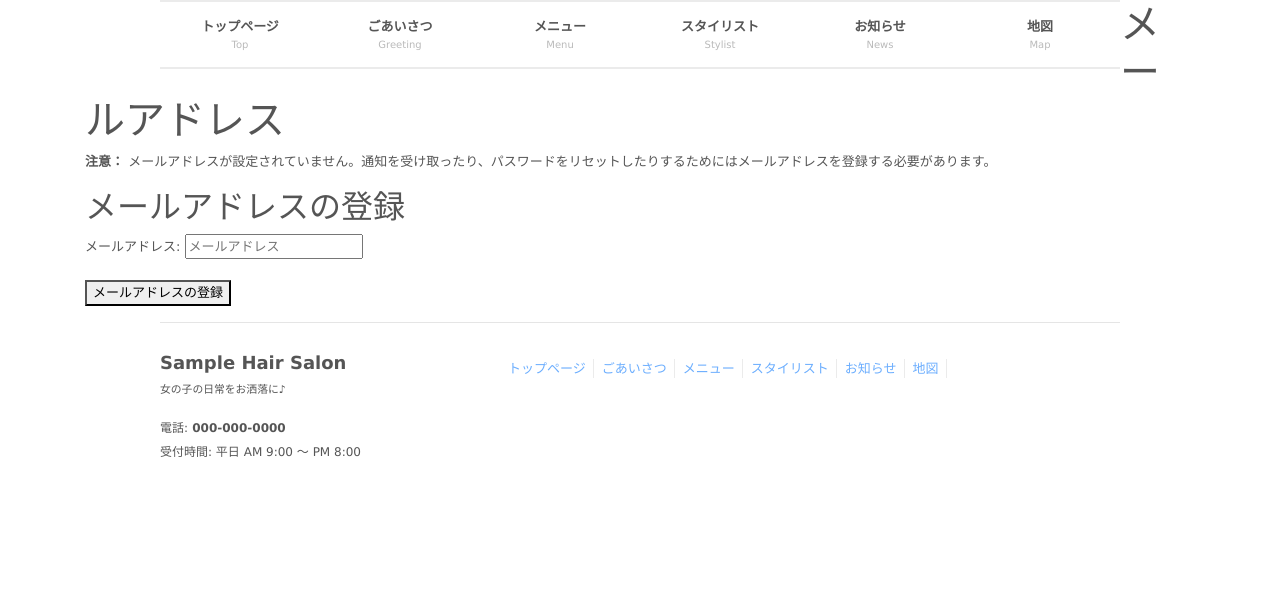
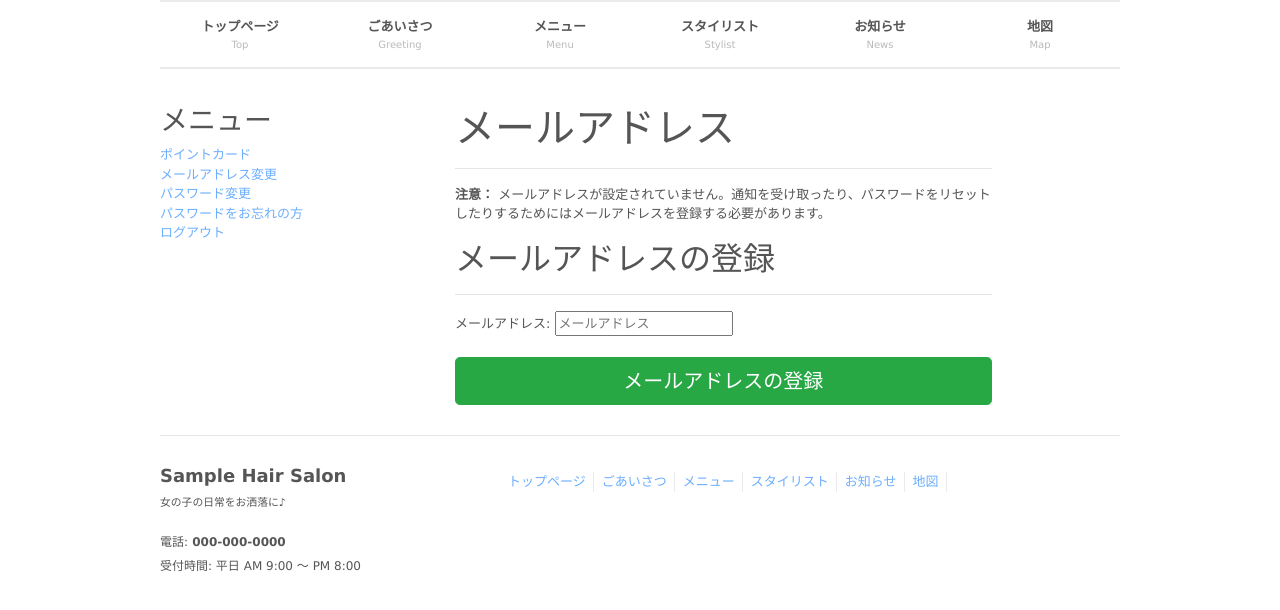
Before and after one commit to nakarun/hairsalon, a Django app: page /accounts/email/ in a window 1280 px wide. Shown: the part 160-770 px from the top of the page. Run offline with Django 3.2, Linux system fonts and the light colour scheme; a user stored in the database is signed in; some libraries are stand-ins or nearby versions.

Commit message:
email-confirm, email設定画面追加

```diff
--- a/accounts/templates/account/base.html
+++ b/accounts/templates/account/base.html
@@ -4,7 +4,8 @@
 {% block content %}
 {% block body %}
 <div id="wrapper">
-      <div class="col-md-6 offset-md-3">
+    <section id="main">
+        <div class="col-md-10 offset-md-0">
             {% if messages %}
             <div>
                 <strong>Messages:</strong>
@@ -14,25 +15,35 @@
                 {% endfor %}
                 </ul>
             </div>
+            <hr>
             {% endif %}
 
-<!--    <div>-->
-<!--      <strong>Menu:</strong>-->
-<!--      <ul>-->
-<!--        {% if user.is_authenticated %}-->
-<!--        <li><a href="{% url 'account_email' %}">Change E-mail</a></li>-->
-<!--        <li><a href="{% url 'account_logout' %}">Sign Out</a></li>-->
-<!--        {% else %}-->
-<!--        <li><a href="{% url 'account_login' %}">Sign In</a></li>-->
-<!--        <li><a href="{% url 'account_signup' %}">Sign Up</a></li>-->
-<!--        {% endif %}-->
-<!--      </ul>-->
-<!--    </div>-->
         {% block account_content %}
         {% endblock %}
+
         </div>
+    </section>
+    <aside id="sidebar">
+        <section>
+            <h3>メニュー</h3>
+            <ul>
+                {% if user.is_authenticated %}
+                <li><a href="{% url 'pointcard' %}">ポイントカード</a></li>
+                <li><a href="{% url 'account_email' %}">メールアドレス変更</a></li>
+                <li><a href="{% url 'account_change_password' %}">パスワード変更</a></li>
+                <li><a href="{% url 'account_reset_password' %}">パスワードをお忘れの方</a></li>
+                <li><a href="{% url 'account_logout' %}">ログアウト</a></li>
+                {% else %}
+                <li><a href="{% url 'account_login' %}">ログイン</a></li>
+                <li><a href="{% url 'account_signup' %}">新規アカウント作成</a></li>
+                {% endif %}
+            </ul>
+        </section>
+    </aside>
     </div>
     {% endblock %}
+
     {% block extra_body %}
     {% endblock %}
+
 {% endblock %}
--- /dev/null
+++ b/accounts/templates/account/email.html
@@ -0,0 +1,79 @@
+{% extends "account/base.html" %}
+
+{% load i18n %}
+
+{% block head_title %}{% trans "E-mail Addresses" %}{% endblock %}
+
+{% block account_content %}
+<h1>{% trans "E-mail Addresses" %}</h1>
+<hr>
+{% if user.emailaddress_set.all %}
+<p>{% trans 'The following e-mail addresses are associated with your account:' %}</p>
+
+<form action="{% url 'account_email' %}" class="email_list" method="post">
+    {% csrf_token %}
+    <fieldset class="blockLabels">
+        {% for emailaddress in user.emailaddress_set.all %}
+        <div class="ctrlHolder">
+              <label for="email_radio_{{forloop.counter}}" class="{% if emailaddress.primary %}primary_email{%endif%}">
+
+                  <input id="email_radio_{{forloop.counter}}" type="radio" name="email" {% if emailaddress.primary or user.emailaddress_set.count == 1 %}checked="checked"{%endif %} value="{{emailaddress.email}}"/>
+                  {{ emailaddress.email }}
+                  {% if emailaddress.verified %}
+                  <span class="verified">{% trans "Verified" %}</span>
+                  {% else %}
+                  <span class="unverified">{% trans "Unverified" %}</span>
+                  {% endif %}
+                  {% if emailaddress.primary %}
+                  <span class="primary">{% trans "Primary" %}</span>
+                  {% endif %}
+            </label>
+        </div>
+        {% endfor %}
+        <hr>
+        <div class="buttonHolder">
+            <div class="button-lined">
+                <button class="secondaryAction btn btn-primary" type="submit" name="action_primary" >
+                    {% trans 'Make Primary' %}</button>
+                <button class="secondaryAction btn btn-success" type="submit" name="action_send" >
+                    {% trans 'Re-send Verification' %}</button>
+                <button class="primaryAction btn btn-danger" type="submit" name="action_remove" >
+                    {% trans 'Remove' %}</button>
+            </div>
+        </div>
+
+    </fieldset>
+</form>
+{% else %}
+<p><strong>{% trans 'Warning:'%}</strong> {% trans "You currently do not have any e-mail address set up. You should really add an e-mail address so you can receive notifications, reset your password, etc." %}</p>
+{% endif %}
+
+{% if can_add_email %}
+<h2>{% trans "Add E-mail Address" %}</h2>
+<hr>
+<form method="post" action="{% url 'account_email' %}" class="add_email">
+    {% csrf_token %}
+    {{ form.as_p }}
+    <button class="primaryAction btn btn-success btn-lg btn-block" name="action_add" type="submit">
+        {% trans "Add E-mail" %}</button>
+</form>
+{% endif %}
+
+{% endblock %}
+
+
+{% block extra_body %}
+<script type="text/javascript">
+(function() {
+  var message = "{% trans 'Do you really want to remove the selected e-mail address?' %}";
+  var actions = document.getElementsByName('action_remove');
+  if (actions.length) {
+    actions[0].addEventListener("click", function(e) {
+      if (! confirm(message)) {
+        e.preventDefault();
+      }
+    });
+  }
+})();
+</script>
+{% endblock %}
--- a/accounts/templates/account/login.html
+++ b/accounts/templates/account/login.html
@@ -7,7 +7,6 @@
 
 {% block account_content %}
 <!--  <h1>{% trans "Sign In" %}</h1>-->
-  <hr>
   {% get_providers as socialaccount_providers %}
 
   {% if socialaccount_providers %}
@@ -30,7 +29,7 @@
 
   {% else %}
   <p>{% blocktrans %}If you have not created an account yet, then please
-  <a href="{{ signup_url }}">sign up</a> first.{% endblocktrans %}</p>
+<a href="{{ signup_url }}">sign up</a> first.{% endblocktrans %}</p>
   {% endif %}
 
   <form class="login" method="POST" action="{% url 'account_login' %}">
```
Also changed, not shown: accounts/templates/account/email_confirm.html (added, +32 -0 lines), pointcard/templates/pointcard/pointcard.html (+2 -16 lines). Lines whose indentation alone changed are shown as unchanged.
